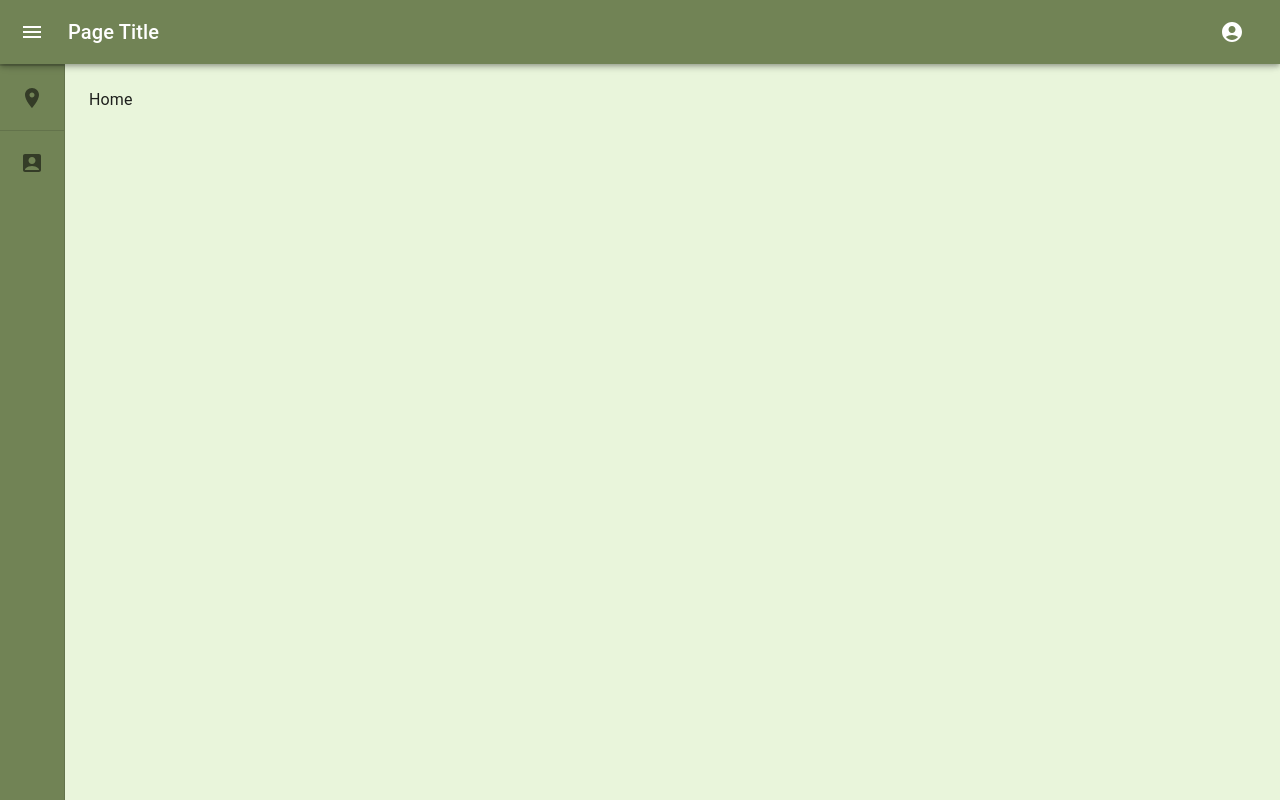
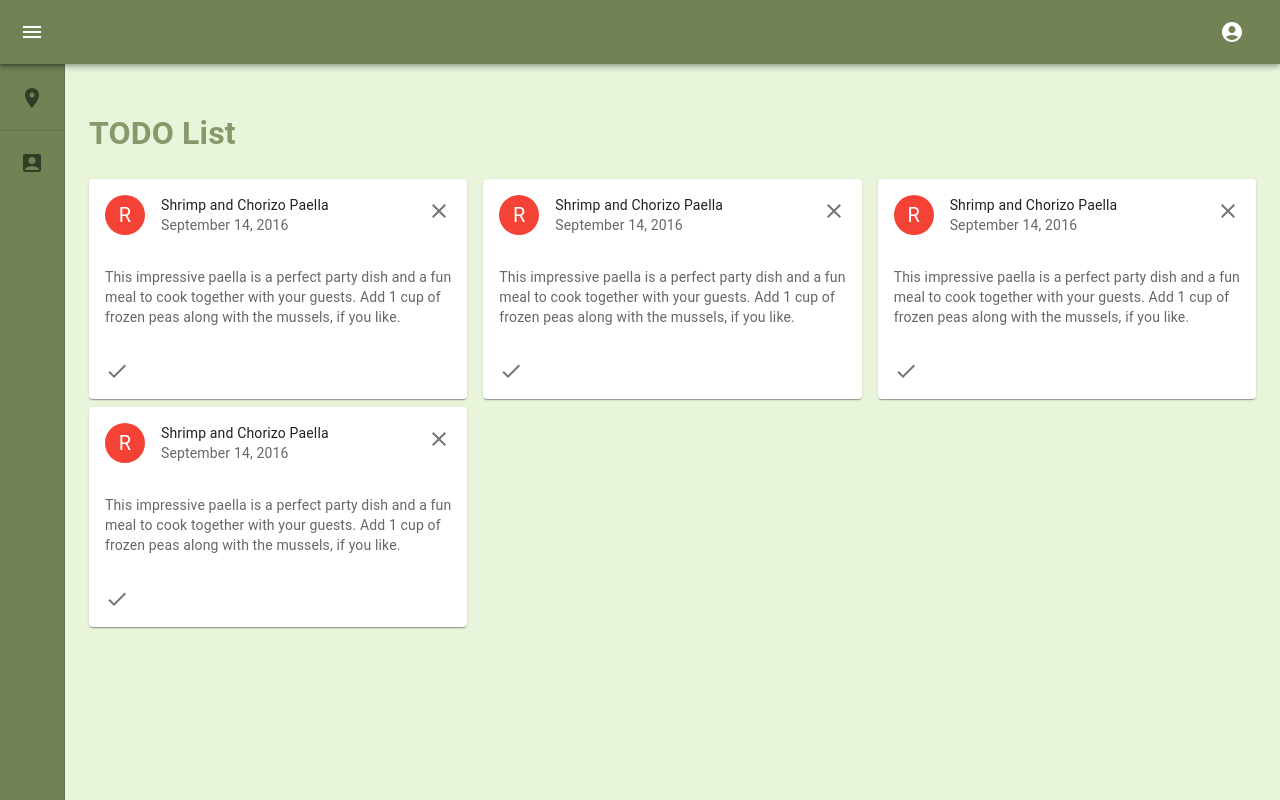
Before and after one commit to Donjheggo/MERN-Todo, a React (Vite) app in the folder client/: page / in a window 1280 px wide. Built offline with nearby package versions, Linux system fonts and the light colour scheme.

Commit message:
initial card grid

```diff
--- /dev/null
+++ b/client/src/components/Card.jsx
@@ -0,0 +1,49 @@
+import * as React from 'react';
+import Card from '@mui/material/Card';
+import CardHeader from '@mui/material/CardHeader';
+import CardContent from '@mui/material/CardContent';
+import CardActions from '@mui/material/CardActions';
+import Avatar from '@mui/material/Avatar';
+import IconButton from '@mui/material/IconButton';
+import Typography from '@mui/material/Typography';
+import { red } from '@mui/material/colors';
+import CheckIcon from '@mui/icons-material/Check';
+import CloseIcon from '@mui/icons-material/Close';
+import Grid from '@mui/material/Grid';
+import Box from '@mui/material/Box';
+
+export default function RecipeReviewCard() {
+  return (
+        <Grid item xs={6} md={4}>
+            <Card >
+            <CardHeader
+                avatar={
+                <Avatar sx={{ bgcolor: red[500] }} aria-label="recipe">
+                    R
+                </Avatar>
+                }
+                action={
+                <IconButton aria-label="settings">
+                    <CloseIcon />
+                </IconButton>
+                }
+                title="Shrimp and Chorizo Paella"
+                subheader="September 14, 2016"
+            />
+
+            <CardContent>
+                <Typography variant="body2" color="text.secondary">
+                This impressive paella is a perfect party dish and a fun meal to cook
+                together with your guests. Add 1 cup of frozen peas along with the mussels,
+                if you like.
+                </Typography>
+            </CardContent>
+            <CardActions disableSpacing>
+                <IconButton aria-label="add to favorites">
+                <CheckIcon />
+                </IconButton>
+            </CardActions>
+            </Card>
+        </Grid>
+  );
+}
--- a/client/src/components/MainLayout.jsx
+++ b/client/src/components/MainLayout.jsx
@@ -21,7 +21,9 @@ const MainLayout = () => {
       <Navigation/>
         <Box component="main" sx={{ flexGrow: 1, p: 3, backgroundColor: '#E9F5DB', height: '100vh' }}>
           <DrawerHeader/>
-          <Outlet/>
+          <div style={{color: '#87986A'}}>
+            <Outlet/>
+          </div>
         </Box>
     </Box>
     </>
--- a/client/src/components/Navigation.jsx
+++ b/client/src/components/Navigation.jsx
@@ -160,7 +160,7 @@ export default function Navigation() {
           }
 
           <Typography variant="h6" noWrap component="div">
-            Page Title
+            {/* Page Title */}
           </Typography>
 
           <IconButton
--- a/client/src/pages/Home.jsx
+++ b/client/src/pages/Home.jsx
@@ -1,8 +1,26 @@
 import React from 'react'
+import Card from '../components/Card'
+import Grid from '@mui/material/Grid';
 
 const Home = () => {
+
+  const data = [
+    {title: 'Title one', description: 'Description 1'},
+    {title: 'Title two', description: 'Description 2'},
+    {title: 'Title three', description: 'Description 3'},
+    {title: 'Title four', description: 'Description 4'}
+
+  ]
+
+  const todoElements = data.map(item => <Card key={item.title} title={item.title} description={item.description}/>)
+
   return (
-    <div>Home</div>
+    <>
+      <h1>TODO List</h1>
+      <Grid container rowSpacing={1} columnSpacing={{ xs: 1, sm: 1, md: 1, lg: 2 }}>
+        {todoElements}
+      </Grid>
+    </>
   )
 }
 
```
